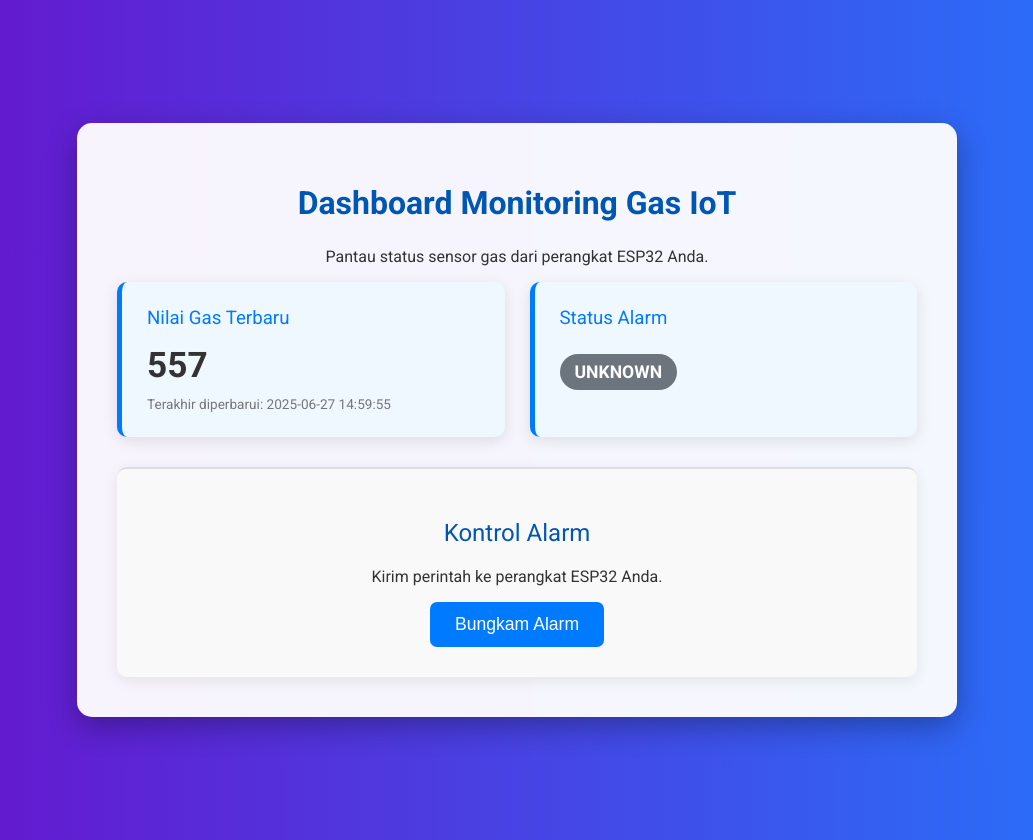
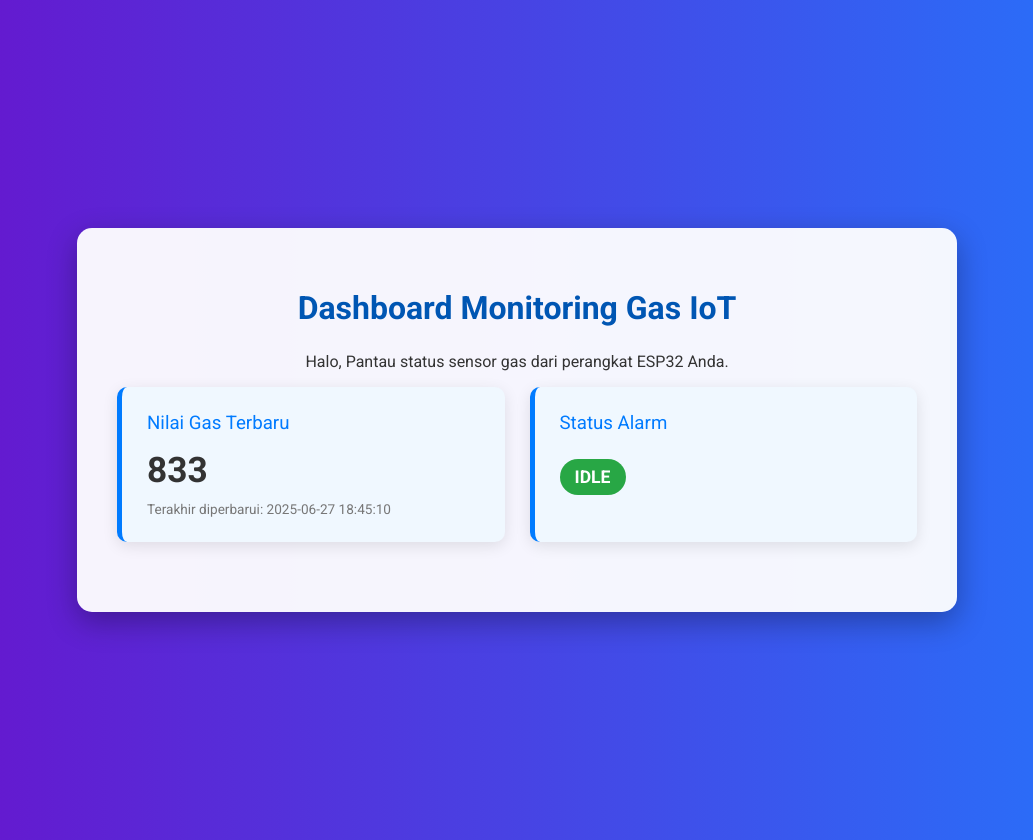
Before and after one commit to Enixma05/Proyek-Sensor-Gas, a PHP site: page / in a window 1280 px wide. Shown: the whole page, without its empty margins (123-1156 px from the left). Run offline with PHP 8.4, Linux system fonts and the light colour scheme.

Commit message:
re-commit

```diff
--- a/get_gas_data.php
+++ b/get_gas_data.php
@@ -4,7 +4,7 @@ header('Content-Type: application/json'); // Beri tahu browser bahwa ini adalah
 $dataFile = 'last_gas_data.txt';
 $gasValue = "N/A";
 $lastUpdateTime = "N/A";
-$alarmStatus = "UNKNOWN";
+$alarmStatus = "IDLE";
 
 if (file_exists($dataFile)) {
     $data = file_get_contents($dataFile);
--- a/index.php
+++ b/index.php
@@ -120,7 +120,7 @@
 <body>
     <div class="dashboard-container">
         <h1>Dashboard Monitoring Gas IoT</h1>
-        <p>Pantau status sensor gas dari perangkat ESP32 Anda.</p>
+        <p>Halo, Pantau status sensor gas dari perangkat ESP32 Anda.</p>
 
         <div class="card-grid">
             <div class="card">
@@ -130,18 +130,10 @@
             </div>
             <div class="card">
                 <h3>Status Alarm</h3>
-                <div class="status-badge" id="alarmStatusBadge">UNKNOWN</div>
+                <div class="status-badge" id="alarmStatusBadge">IDLE</div>
             </div>
         </div>
 
-        <div class="control-section">
-            <h2>Kontrol Alarm</h2>
-            <p>Kirim perintah ke perangkat ESP32 Anda.</p>
-            <form id="controlForm">
-                <button type="submit" class="control-button" name="command" value="SILENCE_ALARM">Bungkam Alarm</button>
-            </form>
-            <div id="responseMessage" class="message" style="display:none;"></div>
-        </div>
     </div>
 
     <script>
@@ -156,14 +148,10 @@
                     const alarmBadge = document.getElementById('alarmStatusBadge');
                     alarmBadge.textContent = data.alarmStatus;
                     alarmBadge.className = 'status-badge'; // Reset class
-                    if (data.alarmStatus === 'SAFE') {
-                        alarmBadge.classList.add('status-aman');
-                    } else if (data.alarmStatus === 'ALARM_ACTIVE') {
+                    if (data.alarmStatus === 'ALARM_ACTIVE') {
                         alarmBadge.classList.add('status-bahaya');
-                    } else if (data.alarmStatus === 'SILENCED') {
-                        alarmBadge.classList.add('status-silenced');
                     } else {
-                        alarmBadge.classList.add('status-unknown');
+                        alarmBadge.classList.add('status-aman');;
                     }
                 })
                 .catch(error => {
@@ -175,47 +163,6 @@
                 });
         }
 
-        // Fungsi untuk mengirim perintah kontrol
-        document.getElementById('controlForm').addEventListener('submit', function(event) {
-            event.preventDefault(); // Mencegah form refresh halaman
-
-            const command = event.submitter.value; // Ambil nilai dari tombol yang ditekan
-            const formData = new FormData();
-            formData.append('command', command);
-
-            const responseDiv = document.getElementById('responseMessage');
-
-            fetch('publish.php', {
-                method: 'POST',
-                body: formData
-            })
-            .then(response => response.text()) // publish.php mengembalikan redirect, jadi kita baca teksnya
-            .then(text => {
-                // Karena publish.php melakukan redirect, kita perlu memparse URL-nya
-                const urlParams = new URLSearchParams(text.split('?')[1]);
-                const status = urlParams.get('status');
-                const message = urlParams.get('message');
-
-                responseDiv.style.display = 'block';
-                if (status === 'success') {
-                    responseDiv.className = 'message success';
-                    responseDiv.textContent = 'Perintah berhasil dikirim!';
-                } else {
-                    responseDiv.className = 'message error';
-                    responseDiv.textContent = 'Gagal mengirim perintah: ' + (message ? decodeURIComponent(message.replace(/\+/g, ' ')) : 'Terjadi kesalahan.');
-                }
-                // Sembunyikan pesan setelah beberapa detik
-                setTimeout(() => { responseDiv.style.display = 'none'; }, 5000);
-            })
-            .catch(error => {
-                console.error('Error sending command:', error);
-                responseDiv.style.display = 'block';
-                responseDiv.className = 'message error';
-                responseDiv.textContent = 'Terjadi kesalahan koneksi saat mengirim perintah.';
-                setTimeout(() => { responseDiv.style.display = 'none'; }, 5000);
-            });
-        });
-
         // Panggil fetchGasData saat halaman dimuat
         document.addEventListener('DOMContentLoaded', fetchGasData);
 
--- a/last_gas_data.txt
+++ b/last_gas_data.txt
@@ -1,3 +1,3 @@
-GasValue:557
-Timestamp:2025-06-27 14:59:55
-AlarmStatus:UNKNOWN
+GasValue:833
+Timestamp:2025-06-27 18:45:10
+AlarmStatus:IDLE
--- a/update_gas_data.php
+++ b/update_gas_data.php
@@ -21,7 +21,7 @@ if (json_last_error() !== JSON_ERROR_NONE) {
 }
 
 $gasValue = "N/A";
-$alarmStatus = "UNKNOWN";
+$alarmStatus = "IDLE";
 
 // Sesuaikan ini dengan format JSON yang dikirim oleh webhook broker Anda
 // Atau jika Anda mengirim dari aplikasi lain, pastikan key-nya cocok.
@@ -50,7 +50,7 @@ if (isset($data['topic']) && isset($data['payload'])) {
 } else {
     // Jika tidak ada data JSON atau format tidak sesuai, coba ambil dari POST biasa
     $gasValue = isset($_POST['gas_value']) ? $_POST['gas_value'] : "N/A";
-    $alarmStatus = isset($_POST['alarm_status']) ? $_POST['alarm_status'] : "UNKNOWN";
+    $alarmStatus = isset($_POST['alarm_status']) ? $_POST['alarm_status'] : "IDLE";
 }
 
 
```
Also changed, not shown: README.md (deleted), 3 other files.
